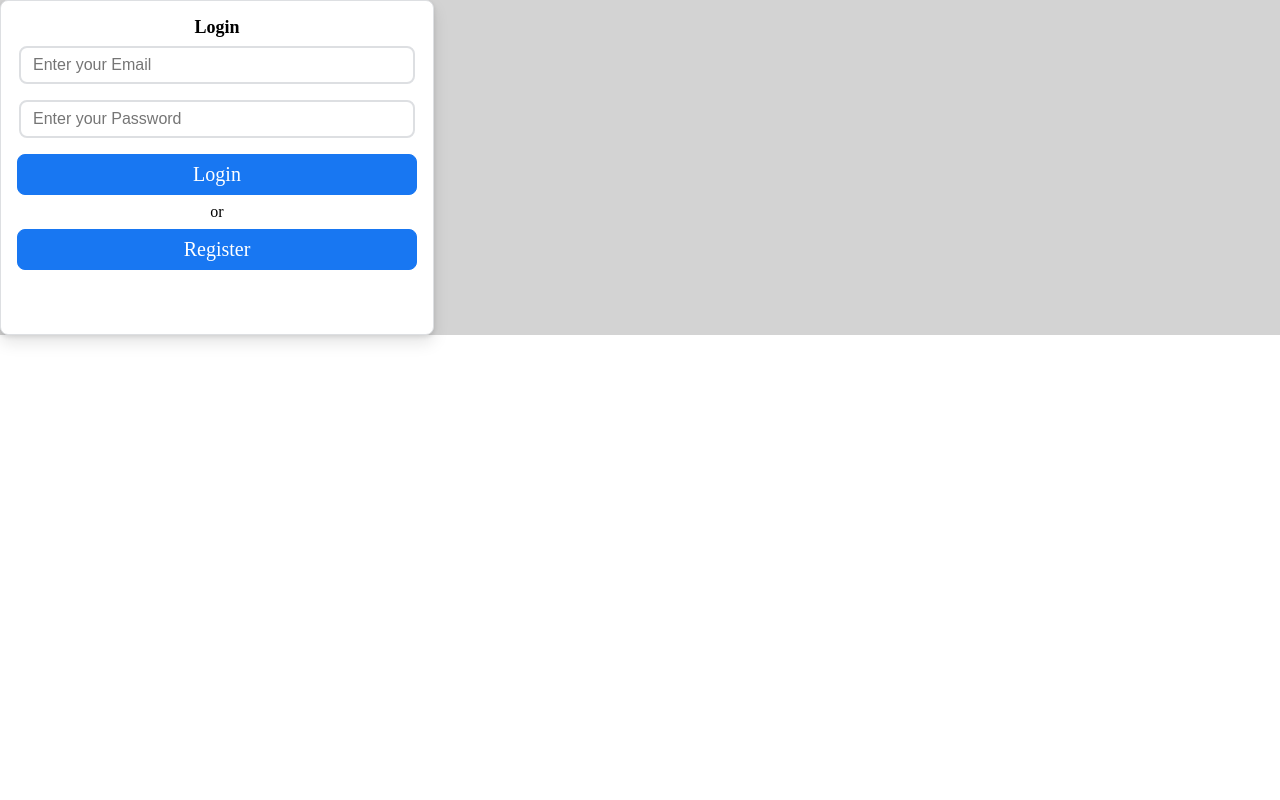
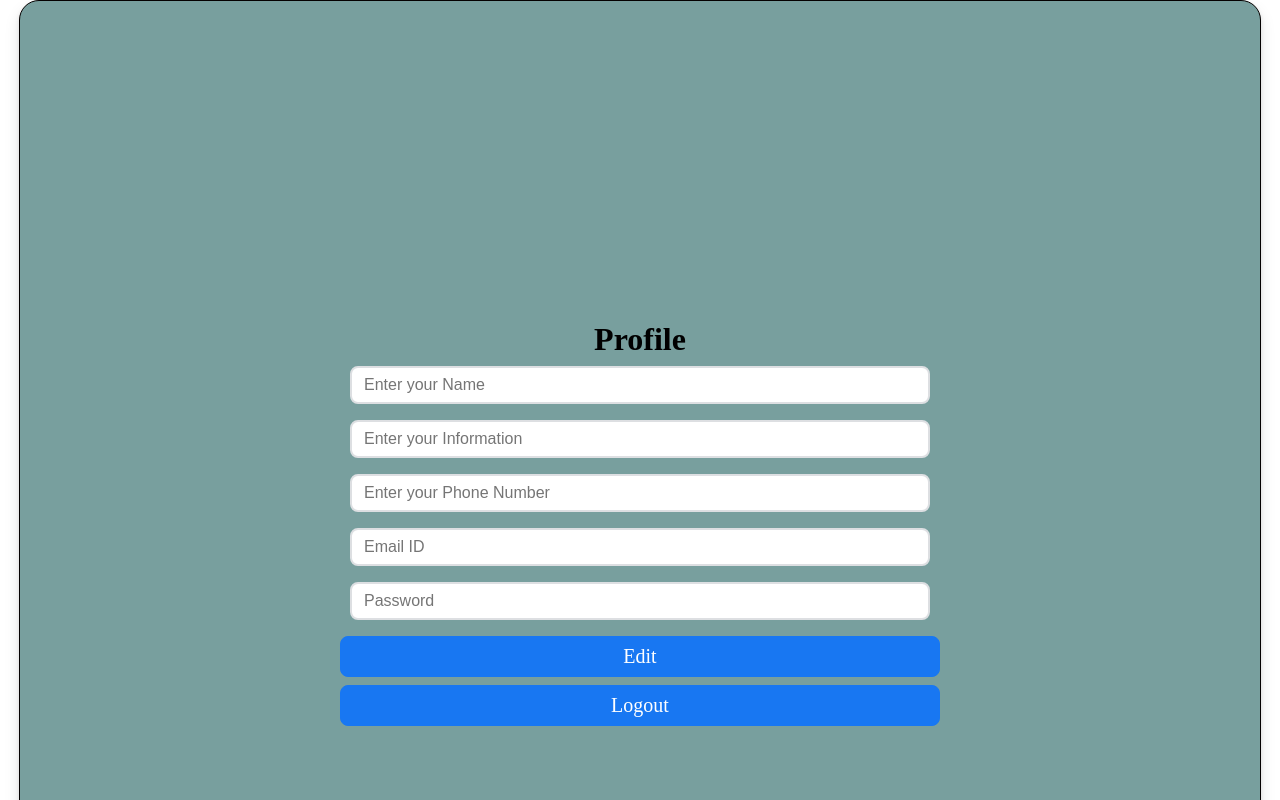
Before and after one commit to DeepanshuShah19/Authentication-App, a React (Create React App) app: page / in a window 1280 px wide. Shown: the top 800 px of the page. Built offline with nearby package versions, Linux system fonts and the light colour scheme.

Commit message:
backend code for user profile

```diff
--- a/src/App.css
+++ b/src/App.css
@@ -1,79 +1,89 @@
-/*.App {
-    display: flex;
-    width: 100vw;
-    height: 100vh;
-    justify-content: center;
-    align-items: center;
-    background: #f0f2f5;
-    font-family: Arial, sans-serif;
-}*/
-
-div.container {
-    height: 100%;
-    display: grid;
-    background-color: lightgray;
+.App {
+  text-align: center;
+  background-color: #F0F0F0;
+  background-size: cover;
+  position: fixed;
+  min-height: 100%;
+  min-width: 100%;
 }
 
-  div.App {
-    background-color: white;
-    padding: 2em 1em;
-    margin: auto;
-    width: 400px;
-    border-radius: 1em;
-    box-shadow: 4px 4px 8px rgba(0, 0, 0, 0.205);
+.App-logo {
+  height: 40vmin;
+  pointer-events: none;
 }
 
-  div.group {
-    vertical-align: middle;
-    margin: 0.5em;
-    height: 32px;
+@media (prefers-reduced-motion: no-preference) {
+  .App-logo {
+    animation: App-logo-spin infinite 20s linear;
+  }
 }
 
-  div.birthday {
-    font-size: x-large;
-    margin: 0.6em;
+.App-header {
+  background-color: #282c34;
+  min-height: 100vh;
+  display: flex;
+  flex-direction: column;
+  align-items: center;
+  justify-content: center;
+  font-size: calc(10px + 2vmin);
+  color: #F0F0F0;
 }
 
-  div.color-box {
-    position: relative;
-    top: 6px;
-    display: inline-block;
-    width: 50px;
-    height: 20px;
-    border: 1px solid darkgray;
+.App-link {
+  color: #61dafb;
 }
 
-  label {
-    margin: 0px;
+@keyframes App-logo-spin {
+  from {
+    transform: rotate(0deg);
+  }
+  to {
+    transform: rotate(360deg);
+  }
 }
 
-  h1 {
-    font-size: large;
-    margin: 0em 0.8em;
+input::-webkit-outer-spin-button,
+input::-webkit-inner-spin-button {
+  -webkit-appearance: none;
+  margin: 0;
 }
 
-  h2 {
-    display: inline;
-    font-weight: bold;
-    font-size: medium;
-    margin: inherit;
+/* Firefox */
+input[type=number] {
+  -moz-appearance: textfield;
 }
 
-  input[type="color"] {
-    position: relative;
-    top: 4px;
+.HomePage {
+  width: 600px;
+  background: #789f9e;
+  position: center;
+  border: 1px solid #050101;
+  box-shadow: 0 2px 4px rgb(0 0 0 / 10%), 0 8px 16px rgb(0 0 0 / 10%);
+  border-radius: 20px;
+  padding: 20rem;
+  align-items: center ;
+  text-align: center;
+  margin : auto;
 }
 
-  button {
-    border: 1px solid darkgray;
-    background-color: gray;
-    border-radius: 4px;
-    height: 30px;
-    padding: 0px 1.25em;
-    margin: 1em 0.5em;
-    box-shadow: 2px 2px 2px rgba(0, 0, 0, 0.205);
+.HomePage > input {
+  border-radius: 8px;
+  border: 2px solid #dddfe2;
+  outline: none;
+  color: #1d2129;
+  margin: 0.5rem 0;
+  padding: 0.5rem 0.75rem;
+  width: 92%;
+  font-size: 1rem;
 }
-
-  button:hover {
-    box-shadow: 0px 0px 2px 2px rgba(0, 0, 0, 0.356);
+.HomePage > .button {
+  background: #1877f2;
+  border: 1px solid #1877f2;
+  color: #fff;
+  font-size: 1.25rem;
+  padding: 0.5rem;
+  margin: 0.5rem 0;
+  border-radius: 8px;
+  outline: none;
+  cursor: pointer;
 }
--- a/src/App.js
+++ b/src/App.js
@@ -1,86 +1,15 @@
 import './App.css';
 import { useState } from 'react';
 import HomePage from "./components/HomePage/HomePage"
-import LoginPage from "./components/LoginPage/LoginPage"
-import RegistrationPage from './components/RegistrationPage/RegistrationPage';
-import EditableUserProfile from './components/EditableUserProfile';
-import UserProfile from './components/UserProfile';
-
-const animals = [
-  "Aardvark",
-  "Albatross",
-  "Alpaca",
-  "Alligator",
-  "Anchovie",
-  "Angelfish",
-  "Ant",
-  "Antelope",
-  "Armadillo",
-  "Aurochs",
-  "Axolotl"
-]
-
-function randomColor() {
-  return "#" + Math.floor(Math.random()*16777215).toString(16);
-}
-
-function randomName() {
-
-  return "Anonymous " + animals[Math.floor(Math.random() * animals.length)]
-}
-
+import LoginRegestration from './components/Loginregestration';
+import userProfile from './components/UserProfile'
 function App() {
-  const now = new Date(Date.now());
-    const defaultBirthday = new Date(now.getTime() + 86400000);
-
-    const [editMode, setEditMode] = useState(false);
-
-    const [name, setName] = useState(randomName());
-    const [month, setMonth] = useState(defaultBirthday.getMonth());
-    const [day, setDay] = useState(defaultBirthday.getDate());
-    const [color, setColor] = useState(randomColor());
-
-    const stored = {name, month, day, color};
-    const isBirthdayToday = now.getMonth() === month && now.getDate() === day;
-
-    function handleEditComplete(result) {
-        console.log("handleEditComplete", result);
-        if (result != null) {
-            setName(result.name);
-            setMonth(result.month);
-            setDay(result.day);
-            setColor(result.color);
-        }
-        setEditMode(false);
-    }
   return (
     <div className="container">
-      <LoginPage />
-            {/* <div className="App">
-                {
-                    editMode
-                        ? <>
-                            <h1>My Profile</h1>
-                            <EditableUserProfile
-                                    stored={stored}
-                                    editCompleteCallback={handleEditComplete}
-                            />
-                        </>
-                        : <>
-                            {
-                                isBirthdayToday
-                                    ? <div className="birthday">Happy Birthday!</div>
-                                    : <h1>My Profile</h1>
-                            }
-                            <UserProfile
-                                    stored={stored}
-                                    startEditCallback={() => setEditMode(true)}
-                            />
-                        </>
-                }
-
-            </div> */}
-        </div>
+      {/* <LoginRegestration /> */}
+      <HomePage/>
+      {/* <userProfile/> */}
+    </div>
 
   );
 }
--- a/src/components/HomePage/HomePage.css
+++ b/src/components/HomePage/HomePage.css
@@ -1,16 +1,26 @@
 .HomePage {
-    display: flex;
-    flex-direction: column;
-    align-items: center;
-    justify-content:center;
-    width: 50vw;
-    height: 50vh;
+    width: 600px;
+    background: #789f9e;
+    position: center;
+    border: 1px solid #050101;
+    box-shadow: 0 2px 4px rgb(0 0 0 / 10%), 0 8px 16px rgb(0 0 0 / 10%);
     border-radius: 20px;
-    box-shadow: 0 0 15px 5px grey;
-    background: white;
-    position: relative
+    padding: 20rem;
+    align-items: center ;
+    text-align: center;
+    margin : auto;
 }
 
+.HomePage > input {
+    border-radius: 8px;
+    border: 2px solid #dddfe2;
+    outline: none;
+    color: #1d2129;
+    margin: 0.5rem 0;
+    padding: 0.5rem 0.75rem;
+    width: 92%;
+    font-size: 1rem;
+}
 .HomePage > .button {
     background: #1877f2;
     border: 1px solid #1877f2;
--- a/src/components/HomePage/HomePage.js
+++ b/src/components/HomePage/HomePage.js
@@ -4,7 +4,13 @@ import "./HomePage.css"
 const HomePage = () => {
     return (
         <div className = "HomePage">
-            <h1>Hello Homepage</h1>
+            <h1>Profile</h1>
+            <input type="text" name="Name" placeholder="Enter your Name"></input>
+            <input type="text" name="Bio"  placeholder="Enter your Information" ></input>
+            <input type="text" name="Phone Number"  placeholder="Enter your Phone Number" ></input>
+            <input type="text" name="Email ID" placeholder="Email ID"></input>
+            <input type="Password" name="Password" placeholder="Password"></input>
+            <div className="button">Edit</div>
             <div className="button">Logout</div>
         </div>
     )
--- a/src/components/LoginPage/LoginPage.css
+++ /dev/null
@@ -1,33 +0,0 @@
-.LoginPage {
-    width: 400px;
-    background: #fff;
-    border: 1px solid #dddfe2;
-    box-shadow: 0 2px 4px rgb(0 0 0 / 10%), 0 8px 16px rgb(0 0 0 / 10%);
-    border-radius: 8px;
-    padding: 1rem;
-    align-items: center;
-    text-align: center;
-}
-
-.LoginPage > input {
-    border-radius: 8px;
-    border: 2px solid #dddfe2;
-    outline: none;
-    color: #1d2129;
-    margin: 0.5rem 0;
-    padding: 0.5rem 0.75rem;
-    width: 92%;
-    font-size: 1rem;
-}
-
-.LoginPage > .button {
-    background: #1877f2;
-    border: 1px solid #1877f2;
-    color: #fff;
-    font-size: 1.25rem;
-    padding: 0.5rem;
-    margin: 0.5rem 0;
-    border-radius: 8px;
-    outline: none;
-    cursor: pointer;
-}
--- a/src/components/LoginPage/LoginPage.js
+++ /dev/null
@@ -1,56 +0,0 @@
-import React, {useState} from "react"
-import "./LoginPage.css"
-import { getLoginCredentials } from "../../utils/backend"
-import { GoogleOAuthProvider, GoogleLogin } from '@react-oauth/google';
-
-const LoginPage = () => {
-
-    const [ user, setUser] = useState({
-        email:"",
-        password:""
-    })
-
-    const handleChange = e => {
-        const { name, value } = e.target
-        setUser({
-            ...user,
-            [name]: value
-        })
-    }
-
-    const signIn = async () => {
-        console.log("in signIn");
-        const user = await getLoginCredentials(user.email,user.password);
-        console.log("user details: ",user);
-        if (user != null) {
-          if (user.password === this.state.password) {
-            console.log("successfully logged in");} else {
-            console.log("Invalid emailId and password");
-          }
-        }
-      }
-
-    return (
-        <div className = "LoginPage">
-            <h1>Login</h1>
-            {console.log("User",user)}
-            <input type="text" name="email" value={user.email} onChange={handleChange} placeholder="Enter your Email"></input>
-            <input type="password" name="password"  value={user.password} onChange={handleChange} placeholder="Enter your Password" ></input>
-            <div className="button" onClick={signIn}>Login</div>
-            <div>or</div>
-            <div className="button" >Register</div>
-            <GoogleOAuthProvider clientId="635695181698-78ah1onbv4ncnla7n6o05k9a2faq7e6q.apps.googleusercontent.com">
-                <GoogleLogin
-                    onSuccess={credentialResponse => {
-                        console.log(credentialResponse);
-                    }}
-                    onError={() => {
-                        console.log('Login Failed');
-                    }}
-                />
-            </GoogleOAuthProvider>
-        </div>
-    )
-}
-
-export default LoginPage
--- a/src/components/RegistrationPage/RegistrationPage.js
+++ /dev/null
@@ -1,48 +0,0 @@
-import React, {useState} from "react"
-import "./RegistrationPage.css"
-import { addNewUser } from "../../utils/backend"
-
-const RegistrationPage = () => {
-
-    const [ user, setUser] = useState({
-        name: "",
-        email:"",
-        password:"",
-        reEnterPassword: ""
-    })
-
-    const handleChange = e => {
-        const {name,value} = e.target
-        setUser({
-            ...user,
-            [name]:value
-        })
-    }
-
-    const signUp = async () => {
-        console.log("in signUp");
-        const newUser = await addNewUser(this.state.emailId,this.state.password,this.state.name,this.state.username)
-        // console.log("Added details: ",newUser);
-        if (newUser != null && newUser.statuscode === 200) {
-          this.setState({justifyActive:'tab1'})
-        } else {
-          console.log("already regestered");
-        }
-      }
-
-    return (
-        <div className="RegistrationPage">
-            <h1>Register</h1>
-            {console.log("User",user)}
-            <input type="text" name="name" value={user.name}placeholder="Your Name" onChange={ handleChange } ></input>
-            <input type="text" name="email" value={user.email} placeholder="Your Email" onChange={ handleChange }></input>
-            <input type="password" value={user.password} name="password" placeholder="Your Password" onChange={ handleChange }></input>
-            <input type="password" value={user.reEnterPassword} name="reEnterPassword" placeholder="Re-enter Password" onChange={ handleChange }></input>
-            <div className="button" onClick={signUp}>Register</div>
-            <div>or</div>
-            <div className="button">Login</div>
-        </div>
-    )
-}
-
-export default RegistrationPage
--- a/src/utils/backend.js
+++ b/src/utils/backend.js
@@ -1,6 +1,7 @@
-const API_URL = 'https://q2rflke9u2.execute-api.us-east-2.amazonaws.com/default/'
+const API_URL = 'https://2xqdp2wveg.execute-api.us-east-2.amazonaws.com/default/'
 
 export const getLoginCredentials = async(emailId,password) => {
+    console.log("in getoginCreds")
     const requestBody = {
         'operationName': 'getLoginCred',
         'payload': {
@@ -58,9 +59,7 @@ export const addNewUser = async(emailId,password,name,username) => {
         let response = await fetch(API_URL, options);
         let json = await response.json();
         console.log('Regestered new user', json);
-        if(json.statusCode === 200 || json.statusCode === 400) {
             return json;
-        }
     } catch(err) {
         console.error('Error while regestring new user.', err);
     }
```
Also changed, not shown: src/components/RegistrationPage/RegistrationPage.css (deleted, +0 -33 lines). Lines whose indentation alone changed are shown as unchanged.
